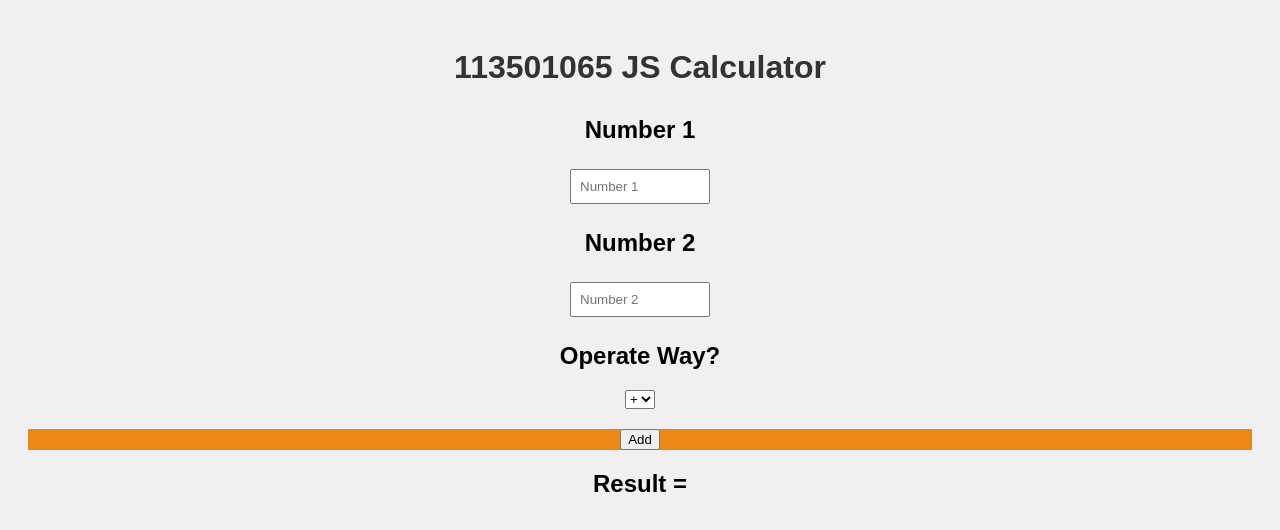
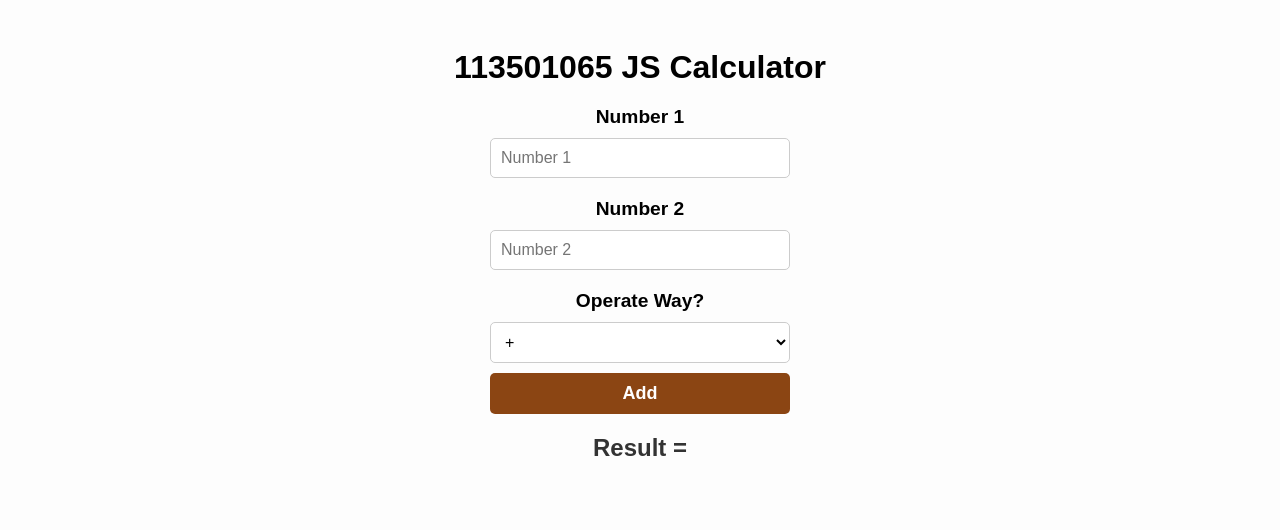
Before and after one commit to yakiniku35/1141_IntroToCS_113501065, a plain HTML site: page HW8_JS2/113501065_JS2_HW8.html in a window 1280 px wide. Drawn offline with Linux system fonts and the light colour scheme.

```diff
--- a/HW8_JS2/113501065_JS2_HW8.css
+++ b/HW8_JS2/113501065_JS2_HW8.css
@@ -1,27 +1,66 @@
 body {
     font-family: Arial, sans-serif;
     text-align: center;
-    background-color: #f0f0f0;
+    /* Light background to make the inputs pop */
+    background-color: #fdfdfd;
     padding: 20px;
 }
 
-h1 { color: #333;
-    margin-bottom: 30px;
+h1 {
+    color: #000;
+    margin-bottom: 20px;
+    font-weight: bold;
 }
 
-.input-area {
-    margin: 20px auto;
+h2 {
+    font-size: 1.2rem;
+    margin-bottom: 5px;
+    margin-top: 20px;
+    color: #000;
+}
+
+/* Style the container for inputs to center them */
+.input-area, .select-area, .button-area, .result-area {
+    margin: 10px auto;
     text-align: center;
 }
 
-.input-area input {
-    margin: 5px;
-    padding: 8px;
-    width: 120px;
+/* Make inputs, dropdowns, and buttons look consistent */
+input, select {
+    padding: 10px;
+    width: 300px; /* Fixed width to match screenshot  */
+    border: 1px solid #ccc;
+    border-radius: 5px;
+    font-size: 16px;
+    box-sizing: border-box; /* Ensures padding doesn't mess up width */
 }
 
-.button-area {
-    background-color: rgb(237, 136, 22);
-    margin: 20px auto;
-    text-align: center;
+/* Specific styling for the dropdown to align text */
+select {
+    background-color: white;
 }
+
+/* Style the button to match the brown bar in the screenshot  */
+#calculateButton {
+    background-color: #8B4513; /* SaddleBrown color */
+    color: white;
+    font-size: 18px;
+    font-weight: bold;
+    border: none;
+    border-radius: 5px;
+    padding: 10px;
+    width: 300px; /* Same width as inputs */
+    cursor: pointer;
+    transition: background 0.3s;
+}
+
+#calculateButton:hover {
+    background-color: #a0522d; /* Slightly lighter brown on hover */
+}
+
+/* Style the result text */
+#resultDisplay {
+    margin-top: 20px;
+    font-size: 1.5rem;
+    color: #333;
+}
--- a/HW8_JS2/113501065_JS2_HW8.html
+++ b/HW8_JS2/113501065_JS2_HW8.html
@@ -3,7 +3,7 @@
 <head>
     <meta charset="UTF-8">
     <meta name="viewport" content="width=device-width, initial-scale=1.0">
-    <title>Grade Statistics</title>
+    <title>113501065 JS2 HW8</title>
     <link rel="stylesheet" href="113501065_JS2_HW8.css">
 </head>
 <body>
@@ -30,7 +30,6 @@
         </select>
     </div>
 
-    <!-- 這個按鈕要跟上面的選項聯動，還沒實作完畢 -->
     <div class="button-area">
         <button id="calculateButton">Calculate</button>
     </div>
--- a/HW8_JS2/113501065_JS2_HW8.js
+++ b/HW8_JS2/113501065_JS2_HW8.js
@@ -89,12 +89,11 @@ calculateButton.onclick = function () {
     // Check if result is a number (to handle the "Error" string from divide)
     let finalOutput = "";
     if (typeof result === "number") {
-        finalOutput = "Result = " + result.toFixed(2); [cite_start]// Round to 2 decimals [cite: 52]
+        finalOutput = "Result = " + result.toFixed(2); // Round to 2 decimals [cite: 52]
     } else {
         finalOutput = result; // Show error message
     }
 
-    // Ensure you have <h2 id="resultDisplay"></h2> in your HTML to see this!
     let resultElement = document.getElementById("resultDisplay");
     if (resultElement) {
         resultElement.innerText = finalOutput;
```
